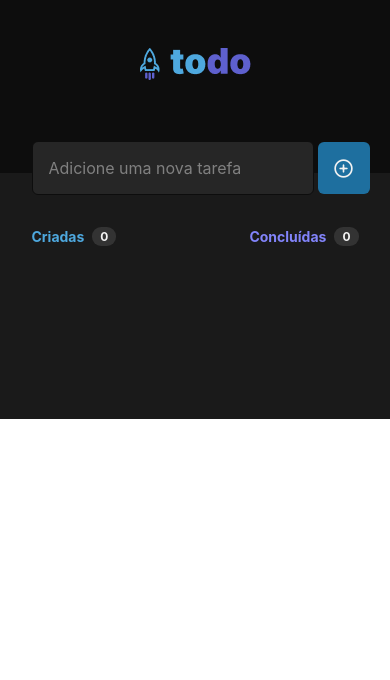
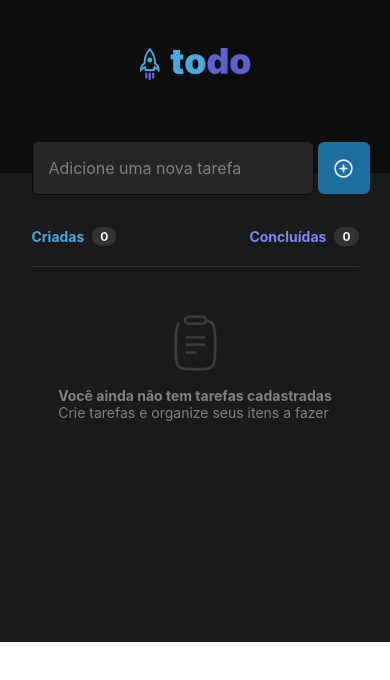
Before and after one commit to guidenardideveloper/todo-list, a React Native app: screen / in a window 390 px wide. Shown: the top 680 px of the page. Built offline with nearby package versions, Linux system fonts and the light colour scheme.

Commit message:
create a component listEmpty

```diff
--- /dev/null
+++ b/src/components/list-empty/index.tsx
@@ -0,0 +1,18 @@
+import { View, Text, Image } from "react-native";
+import { styles } from './styles'
+
+export function ListEmpty() {
+  return (
+    <View style={styles.container}>
+      <Image source={require('../../../assets/Clipboard.png')} />
+      <View>
+        <Text style={styles.textBold}>
+          Você ainda não tem tarefas cadastradas
+        </Text>
+        <Text style={styles.text}>
+          Crie tarefas e organize seus itens a fazer
+        </Text>
+      </View>
+    </View>
+  )
+}
--- /dev/null
+++ b/src/components/list-empty/styles.ts
@@ -0,0 +1,27 @@
+import { StyleSheet } from "react-native";
+
+export const styles = StyleSheet.create({
+  container: {
+    width: 327,
+    marginTop: 20,
+    justifyContent: 'center',
+    alignItems: 'center',
+    alignSelf: 'center',
+    gap: 16,
+    paddingTop: 48,
+    paddingBottom: 48,
+    borderTopWidth: 1,
+    borderColor: '#333333'
+  },
+
+  textBold: {
+    fontSize: 14,
+    fontWeight: 'bold',
+    color: '#808080'
+  },
+
+  text: {
+    fontSize: 14,
+    color: '#808080'
+  }
+})
--- a/src/screens/Home/index.tsx
+++ b/src/screens/Home/index.tsx
@@ -3,6 +3,7 @@ import { styles } from './styles';
 import { View, Image, SafeAreaView, TextInput, TouchableOpacity, FlatList } from "react-native";
 import { Feather } from '@expo/vector-icons'
 import { Counter } from "../../components/counter";
+import { ListEmpty } from "../../components/list-empty";
 
 export function Home() {
   return (
@@ -27,6 +28,7 @@ export function Home() {
         </View>
 
         <Counter/>
+        <ListEmpty/>
       </View>
     </SafeAreaView>
   )
```
